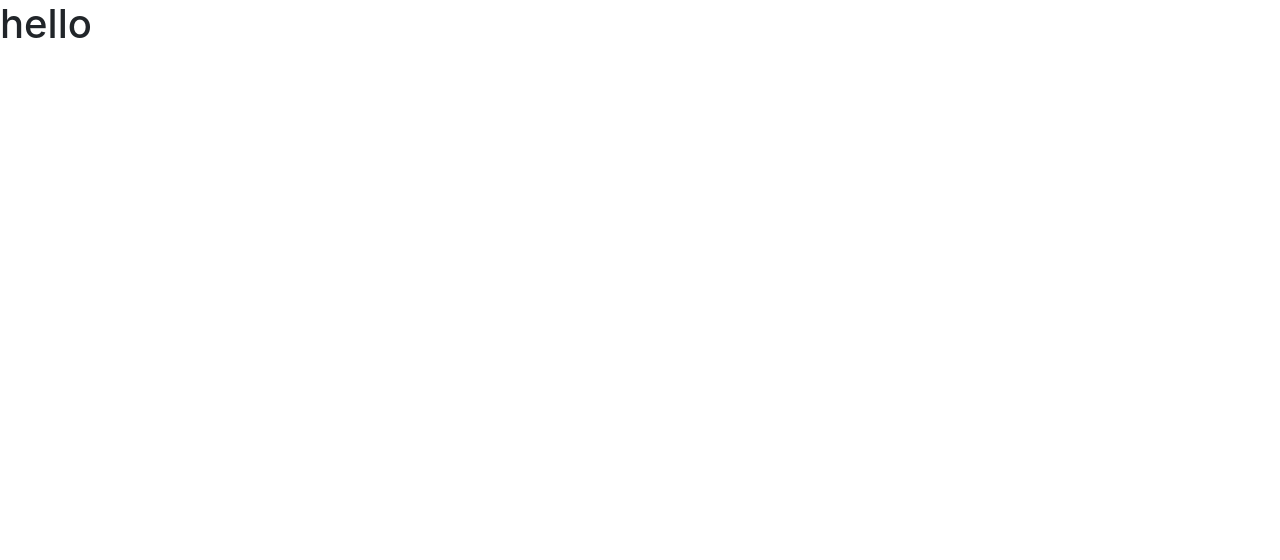
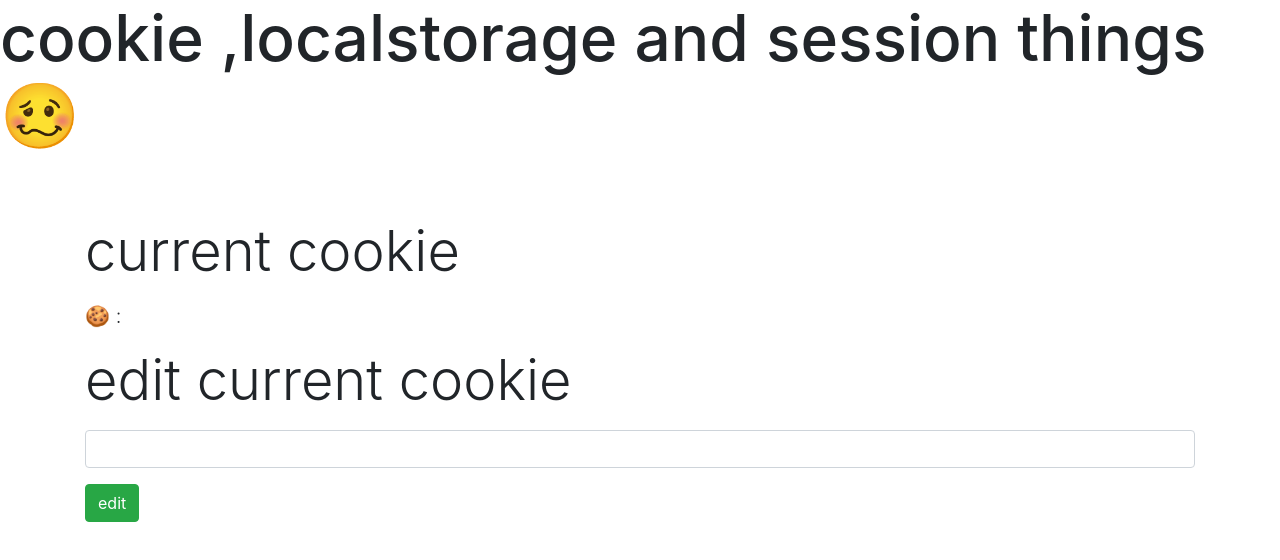
Before and after one commit to thisnat/learn-redux, a React (Create React App) app: page /cookie in a window 1280 px wide. Shown: the top 560 px of the page. Built offline with nearby package versions, Linux system fonts and the light colour scheme.

Commit message:
learn cookie

```diff
--- a/src/views/Cookie.js
+++ b/src/views/Cookie.js
@@ -1,9 +1,31 @@
-import React from 'react';
+import { useState } from 'react'
 
 const Cookie = () => {
+    const [cookie,setCookie] = useState('');
+
+    const handleEditBtn = (e) => {
+        e.preventDefault();
+
+        document.cookie = cookie;
+        setCookie('');
+    }
+
     return (
         <div>
-            <h1>hello</h1>
+            <h1 style={{fontSize:64}}>cookie ,localstorage and session things 🥴</h1>
+            <div className="container" style={{marginTop : "4rem"}}>
+                <p className="display-4">current cookie</p>
+                <p className="lead">🍪 : {document.cookie}</p>
+                <div className="mt-3">
+                    <div className="form-group">
+                        <p className="display-4">edit current cookie</p>
+                        <input type="text" className="form-control" onChange={(e) => {
+                            setCookie(e.target.value);
+                        }} />
+                        <button className="btn btn-success mt-3" onClick={handleEditBtn}>edit</button>
+                    </div>
+                </div>
+            </div>
         </div>
     );
 };
```
